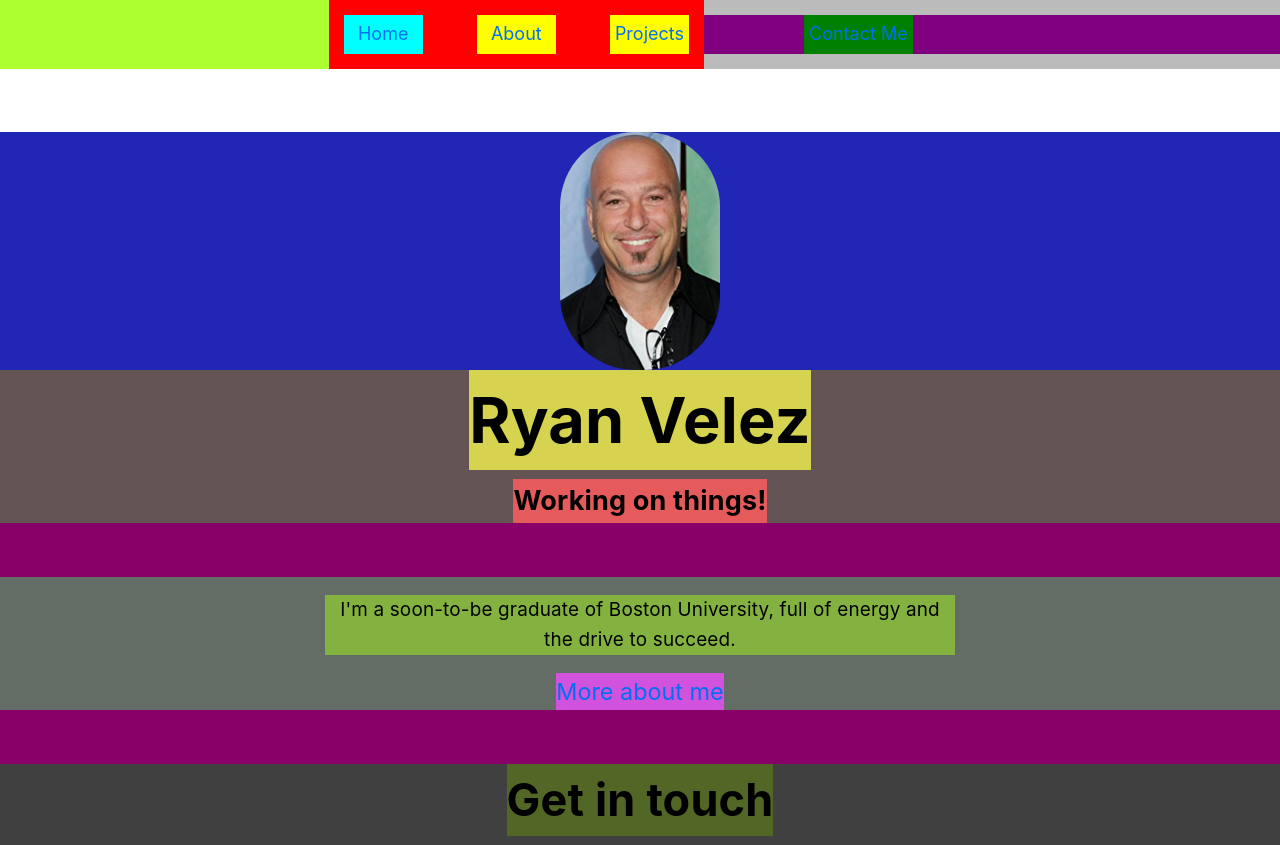
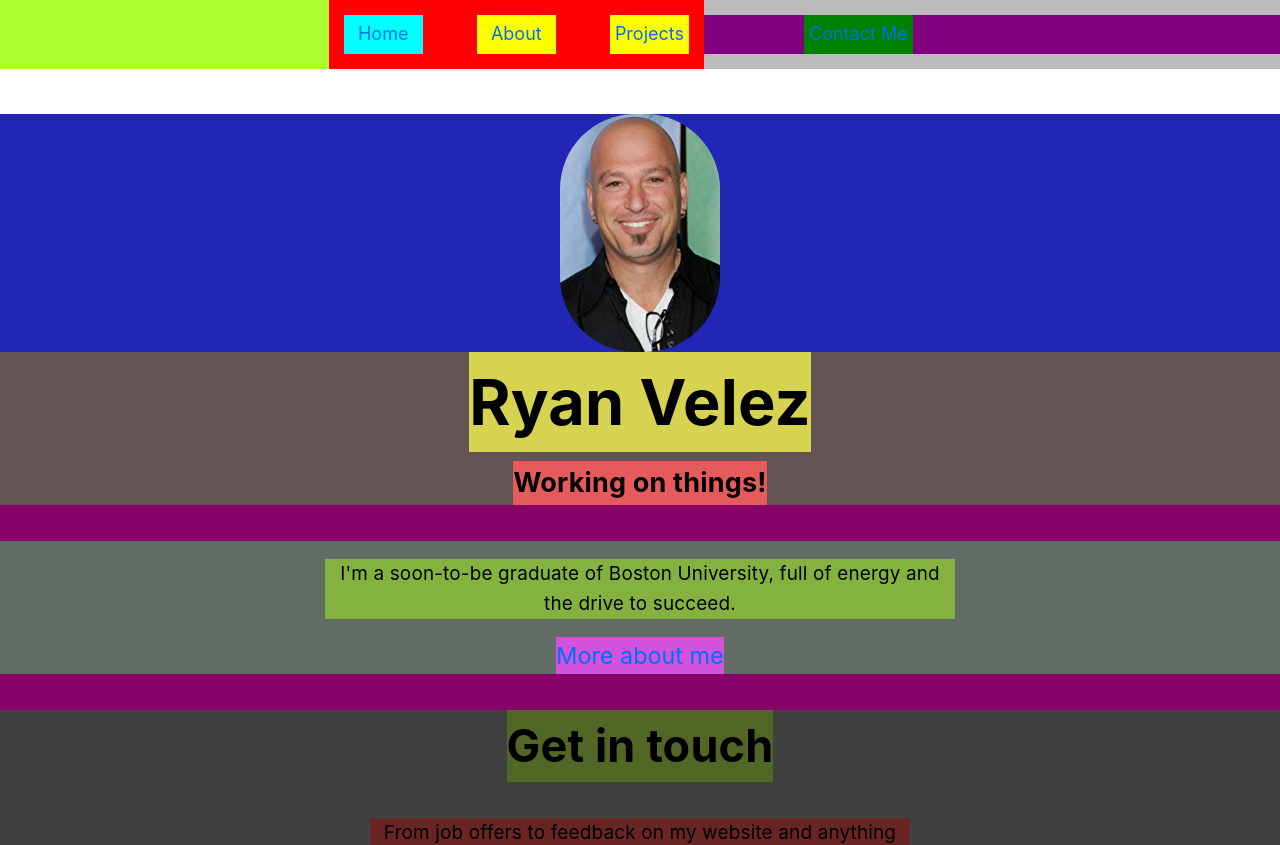
Before and after one commit to ryanv249/ryanv249.me, a Next.js app: page / in a window 1280 px wide. Shown: the top 845 px of the page. Built offline with nearby package versions, Linux system fonts and the light colour scheme.

Commit message:
minor changes to home and about pages

```diff
--- a/components/layout.module.css
+++ b/components/layout.module.css
@@ -7,8 +7,8 @@
     background-color: rgb(136, 0, 104);
     display: flex;
     flex-direction: column;
-    gap: 3rem;
-    margin: 3.5rem 0rem 3.5rem 0rem;
+    gap: 2rem;
+    margin: 2.5rem 0rem;
 }
 
 
@@ -210,7 +210,7 @@
     display: flex;
     flex-direction: column;
     gap: 2rem;
-    margin: 3.5rem 0rem;
+    margin: 2.5rem 0rem;
 }
 
 
@@ -221,7 +221,6 @@
 .aboutHead h1{
     background-color: rgb(52, 72, 138);
     margin: 0rem 3rem;
-    max-width: 35rem;
     font-size: 3rem;
     text-align: center;
 }
@@ -254,7 +253,7 @@
     background-color: rgb(179, 113, 63);
     margin: 0rem 3rem;
     /* max-width: 35rem; */
-    font-size: 2rem;
+    font-size: 1.8rem;
     text-align: center;
 }
 
```
